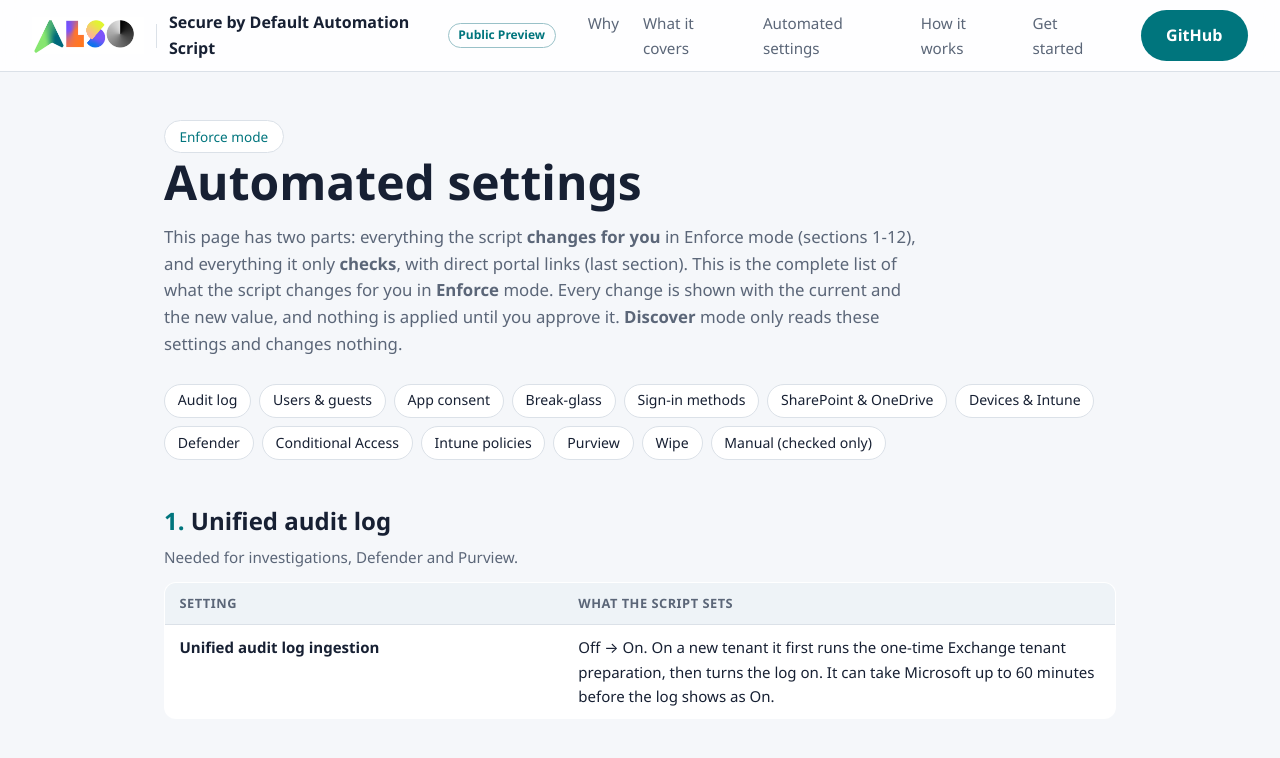
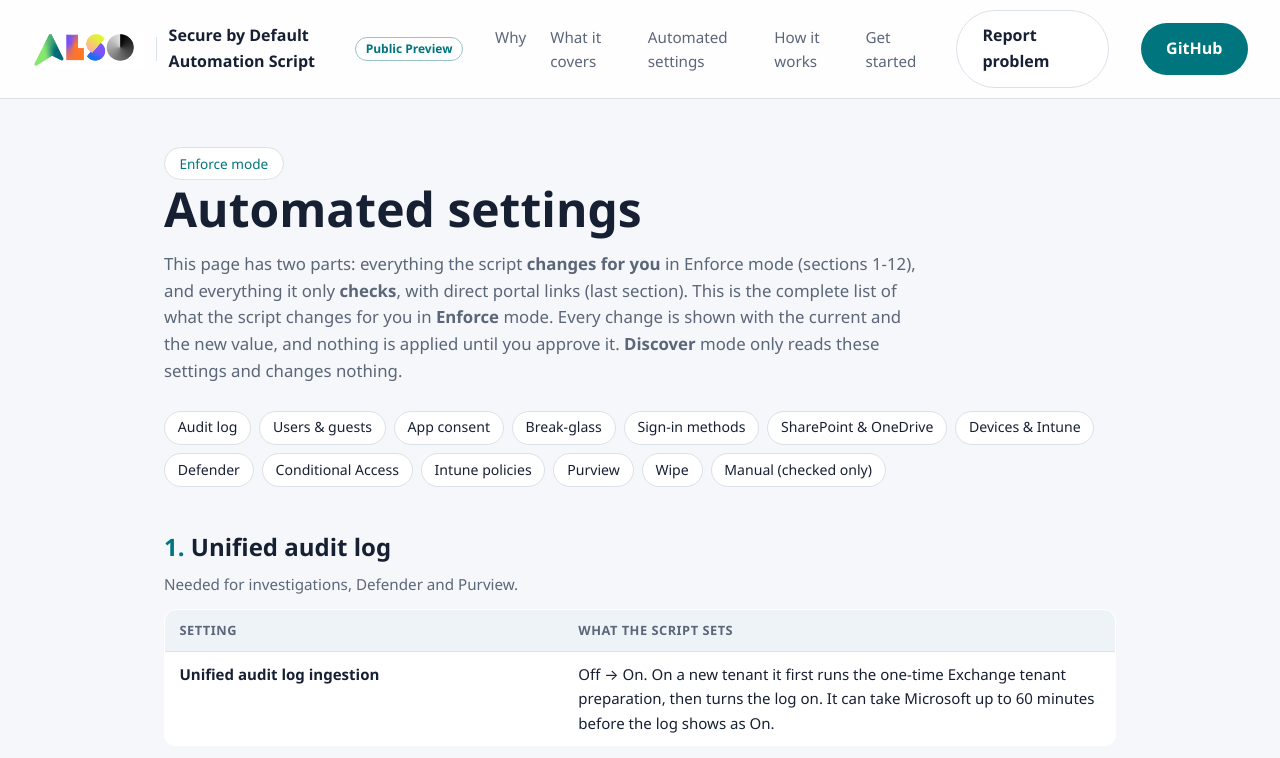
Before and after one commit to CoC-MS/ALSO-Microsoft-Security-SecureByDefault, a plain HTML site: page docs/automated-settings.html in a window 1280 px wide. Shown: the top 758 px of the page. Drawn offline with Linux system fonts and the light colour scheme.

Commit message:
Add issue templates and Report problem button
Co-authored-by: Copilot App <223556219+Copilot@users.noreply.github.com>

```diff
--- a/docs/automated-settings.html
+++ b/docs/automated-settings.html
@@ -29,6 +29,7 @@ table.set td:first-child{font-weight:600;width:42%}
 <header>
   <a class="logo" href="index.html" aria-label="ALSO Secure by Default"><img src="also-logo.png" alt="ALSO"><span class="brand-divider"></span><span class="brand-product">Secure by Default Automation Script</span><span class="brand-preview">Public Preview</span></a>
   <nav><a href="index.html#why">Why</a><a href="index.html#covers">What it covers</a><a href="automated-settings.html">Automated settings</a><a href="index.html#how">How it works</a><a href="index.html#start">Get started</a></nav>
+  <a class="btn ghost" href="https://github.com/CoC-MS/ALSO-Microsoft-Security-SecureByDefault/issues/new/choose" title="Report a problem on GitHub (sign-in required)">Report problem</a>
   <a class="btn" href="https://github.com/CoC-MS/ALSO-Microsoft-Security-SecureByDefault">GitHub</a>
 </header>
 
```
Also changed, not shown: docs/index.html (+1 -0 lines).
